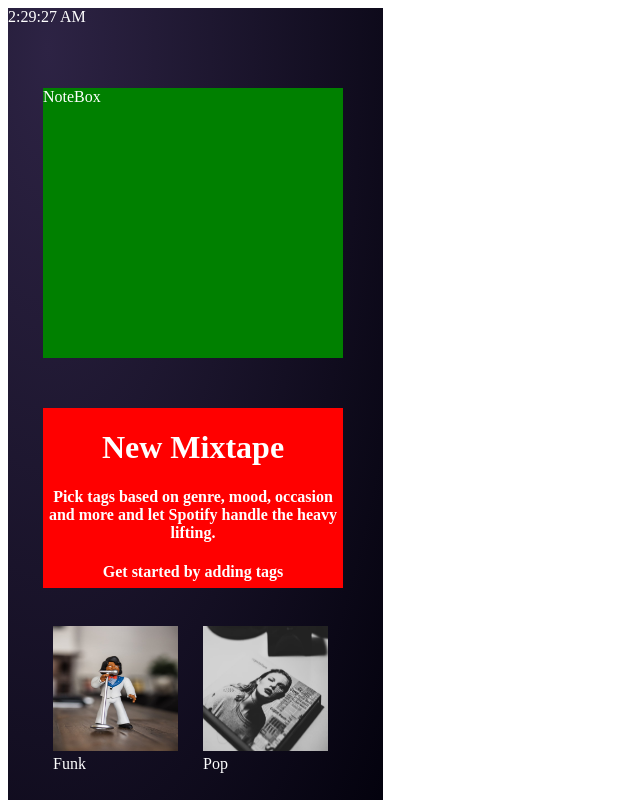
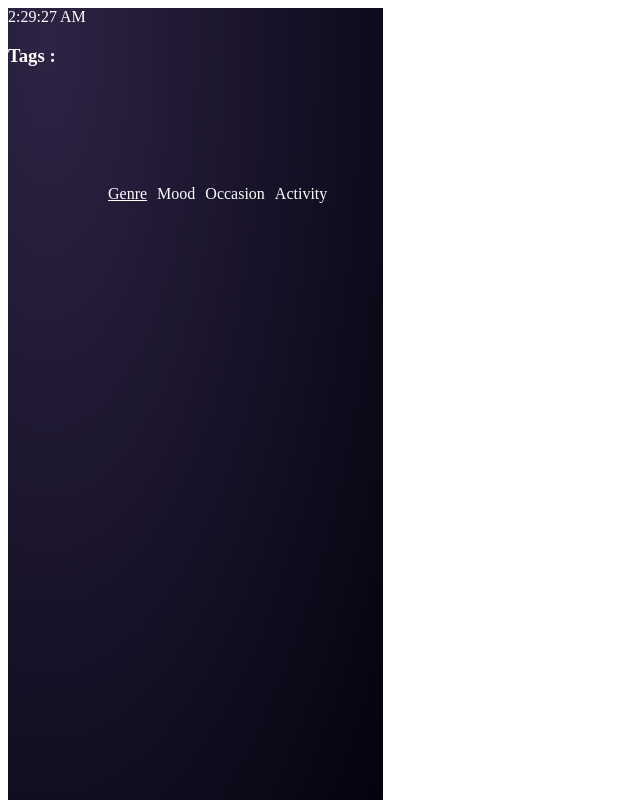
Before and after one commit to bitterhippo/spotifymixtape, a React (Create React App) app: page /SelectTags in a window 1280 px wide. Shown: the top 800 px of the page, without its empty margins (0-640 px from the left). Built offline with nearby package versions, Linux system fonts and the light colour scheme.

Commit message:
underline
underline in tag selector working

```diff
--- a/src/App.css
+++ b/src/App.css
@@ -95,3 +95,8 @@ nav {
   margin-left: 45px;
   gap: 25px;
 }
+
+#selector-box {
+  display: inline-flex;
+  gap: 10px;
+}
--- a/src/App.js
+++ b/src/App.js
@@ -43,8 +43,8 @@ class App extends React.Component {
           <Switch>
             <Route path='/Newtapes' exact component={Newtapes} />
             <Route path='/SelectTags' exact component={SelectTags} />
+            <Viewscreen />
           </Switch>
-          <Viewscreen />
         </div>
       </Router>
     )
--- a/src/Components/SelectTags.js
+++ b/src/Components/SelectTags.js
@@ -2,25 +2,50 @@ import React from 'react';
 import '../App.css';
 import StatusBar from '../Subcomponents/Footer';
 import Footer from '../Subcomponents/StatusBar';
-import NoteBox from '../Subcomponents/NoteBox';
-import CreateTagInfo from '../Subcomponents/CreateTagInfo';
-import TextPic from '../Subcomponents/TextPic';
 
-function SelectTags () {
+
+class SelectTags extends React.Component {
+  constructor(props) {
+    super(props);
+    this.state = { data: "Genre" }
+
+
+    this.handleClick = this.handleClick.bind(this);
+  }
+
+
+  handleClick(e) {
+    this.setState({
+      data: e.target.dataset.value
+    })
+    console.log(this.state)
+  }
+
+  render() {
     return (
       <div>
         <div id='viewscreen'>
           <StatusBar />
-        <NoteBox />
-        <CreateTagInfo />
           <Footer />
-      <div id="createtag-imgs">
-        <TextPic props={['Funk.jpeg', 'Funk']} />
-        <TextPic props={['Pop.jpeg', 'Pop']} />
+          <h3>Tags :</h3>
+          <div id="selector-box">
+            <div data-value='Genre' onClick={this.handleClick}>
+              {this.state.data === 'Genre' ? <u>{`Genre`}</u> : `Genre`}
+            </div>
+            <div data-value="Mood" onClick={this.handleClick}>
+              {this.state.data === 'Mood' ? <u>{`Mood`}</u> : `Mood`}
+            </div>
+            <div data-value="Occasion" onClick={this.handleClick}>
+              {this.state.data === 'Occasion' ? <u>{`Occasion`}</u> : `Occasion`}
+            </div>
+            <div data-value="Activity" onClick={this.handleClick}>
+              {this.state.data === 'Activity' ? <u>{`Activity`}</u> : `Activity`}
             </div>
           </div>
+
         </div>
-  );
+      </div>
+    )
+  };
 }
-
 export default SelectTags;
```
Lines whose indentation alone changed are shown as unchanged.
